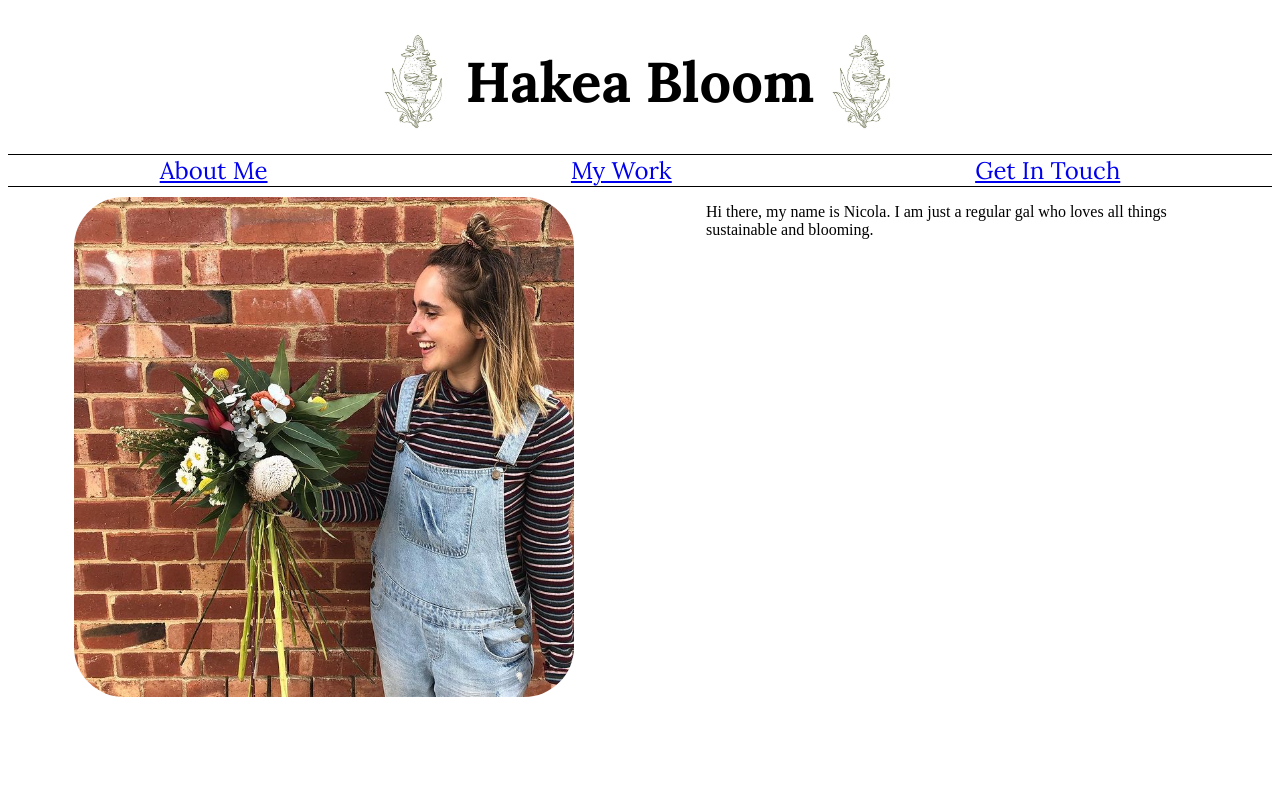
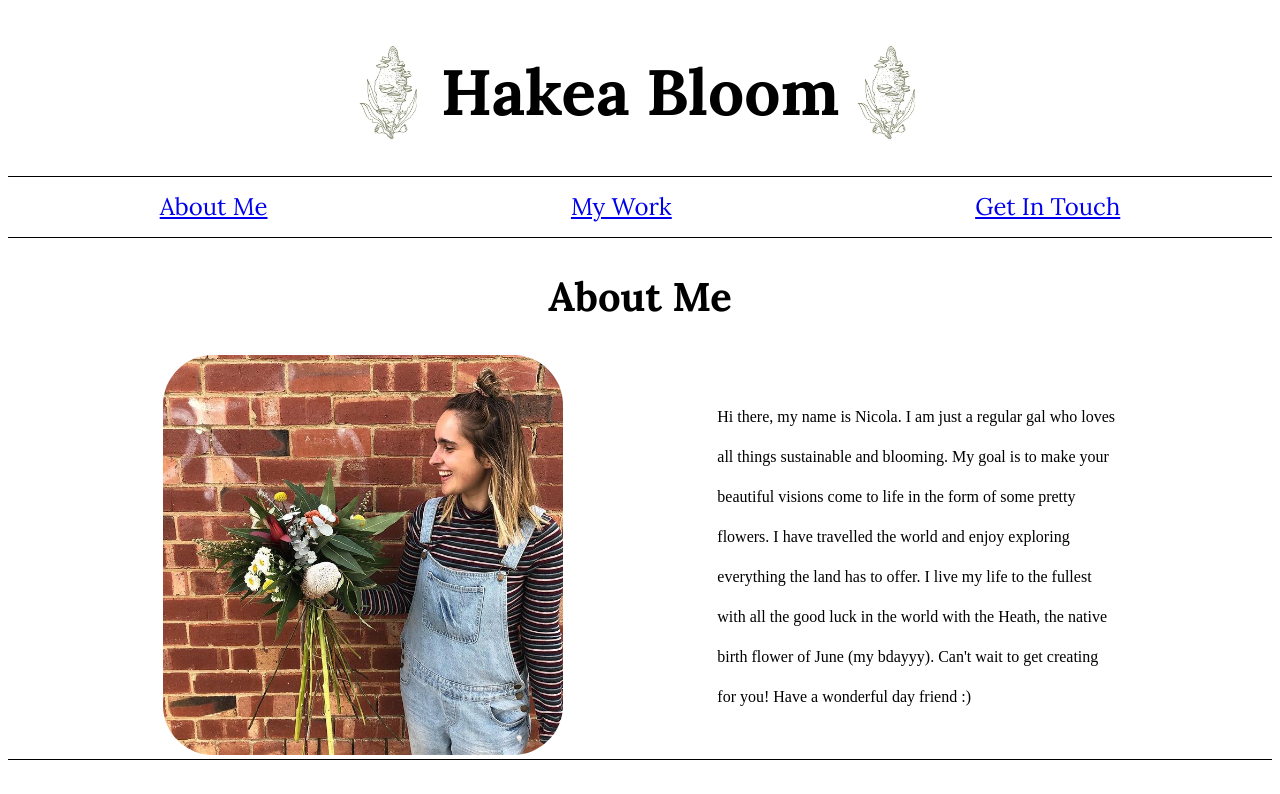
Before and after one commit to mmezzina/12b-Company-Homepage, a plain HTML site: page index.html in a window 1280 px wide. Drawn offline with Linux system fonts and the light colour scheme; a web font is replaced by a local one.

Commit message:
About Nicola

```diff
--- a/index.html
+++ b/index.html
@@ -23,12 +23,19 @@
     </div>
 
     <div class="about">
-        <div class="pic">
-            <img src="./Media/about.PNG" alt="">
+        <div class="subheading">
+            <h2>About Me</h2>
         </div>
-        <div class="bio">
-            <p>Hi there, my name is Nicola. I am just a regular gal who loves all things sustainable and blooming.</p>
+        <div class="content">
+            <div class="pic">
+                <img src="./Media/about.PNG" alt="">
+            </div>
+            <div class="bio">
+                <p>Hi there, my name is Nicola. I am just a regular gal who loves all things sustainable and blooming. My goal is to make your beautiful visions come to life in the form of some pretty flowers. I have travelled the world and enjoy exploring everything the land has to offer. I live my life to the fullest with all the good luck in the world with the Heath, the native birth flower of June (my bdayyy). Can't wait to get creating for you! Have a wonderful day friend :)
+                </p>
+            </div>
         </div>
+
     </div>
 </body>
 </html>
--- a/style.css
+++ b/style.css
@@ -1,3 +1,9 @@
+/* Universal Styles */
+h2 {
+    font-family: Lora, serif;
+    font-size: 40px;
+}
+
 /* Heading Banner */
 .banner {
     width: 100%;
@@ -9,7 +15,7 @@
 
 .banner h1 {
     font-family: Lora, serif;
-    font-size: 56px;
+    font-size: 64px;
 }
 
 .banner img {
@@ -20,6 +26,7 @@
 /* Nav Bar */
 .nav {
     width: 100%;
+    height: 60px;
     display: flex;
     justify-content: space-around;
     align-items: center;
@@ -32,20 +39,28 @@
 }
 
 /* About Me */
-.about {
+.about .subheading {
+    display: flex;
+    justify-content: center;
+}
+.about .content {
     display: flex;
     width: 100%;
-    justify-content: space-around;
+    justify-content: space-evenly;
+    border-bottom: 1px solid #000;
 }
 
 .about img {
-    width: 500px;
-    height: 500px;
+    width: 400px;
+    height: 400px;
     border-radius: 50px;
-    margin-top: 10px;
 }
 
 .about .bio {
-    width: 500px;
+    width: 400px;
     font-family: "Gowun Batang", serif;
+    font-size: 16px;
+    line-height: 40px;
+    display: flex;
+    align-items: center;
 }
```
